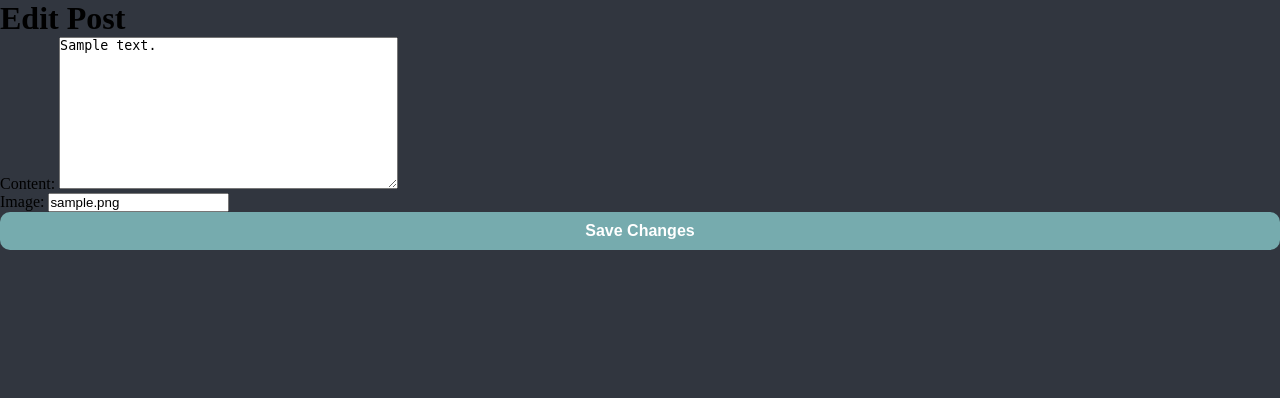
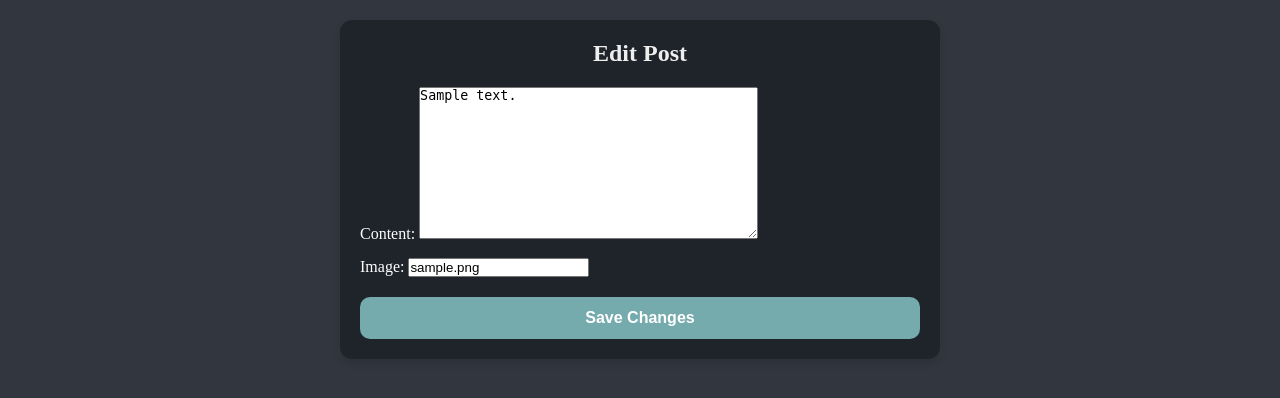
Before and after one commit to p-harting/djocial, a Django app: a page that uses posts/templates/edit_post.html in a window 1280 px wide. Shown: the part 58-456 px from the top of the page. Run offline with Django 4.2, Linux system fonts and the light colour scheme; a user stored in the database is signed in; tables that the repository leaves empty hold one stand-in row (values such as "Sample post"); some libraries are stand-ins or nearby versions.

Commit message:
Add styling to edit_post.html

```diff
--- a/posts/templates/edit_post.html
+++ b/posts/templates/edit_post.html
@@ -1,15 +1,18 @@
 {% extends "base.html" %}
 
 {% block content %}
-<!-- Header indicating the purpose of the page -->
-<h1>Edit Post</h1>
+<div class="edit-post-container">
+    <h1 class="page-title">Edit Post</h1>
 
     <!-- Form for editing the post -->
-<form method="post">
+    <form method="post" class="edit-post-form">
         {% csrf_token %}
-    <!-- Render the form fields as paragraphs -->
+        <!-- Render the form fields with appropriate styling -->
+        <div class="form-group">
             {{ form.as_p }}
+        </div>
         <!-- Submit button to save the changes made to the post -->
         <button type="submit" class="btn btn-primary">Save Changes</button>
     </form>
+</div>
 {% endblock %}
--- a/static/css/style.css
+++ b/static/css/style.css
@@ -873,3 +873,67 @@ nav {
     color: #B0B0B0;
     font-size: 16px;
 }
+
+/* Edit post container styling */
+.edit-post-container {
+    max-width: 600px;
+    margin: 20px auto;
+    padding: 20px;
+    background-color: #1F242A;
+    border-radius: 12px;
+    box-shadow: 0 4px 8px rgba(0, 0, 0, 0.1);
+    color: #FFFFFF;
+}
+
+.page-title {
+    font-size: 24px;
+    margin-bottom: 20px;
+    color: #EEEEEE;
+    text-align: center;
+}
+
+/* Form styling */
+.edit-post-form {
+    display: flex;
+    flex-direction: column;
+    gap: 20px;
+}
+
+.form-group {
+    display: flex;
+    flex-direction: column;
+    gap: 15px;
+}
+
+.form-group .form-control {
+    width: 100%;
+    padding: 15px;
+    border: 1px solid #dcdcdc;
+    border-radius: 10px;
+    font-size: 16px;
+    background-color: #2A2D32;
+    color: #FFFFFF;
+    box-sizing: border-box;
+}
+
+.form-group .form-control::placeholder {
+    color: #a0a0a0;
+}
+
+.btn-primary {
+    background-color: #76ABAE;
+    color: #FFFFFF;
+    border: none;
+    padding: 12px 20px;
+    border-radius: 10px;
+    font-size: 16px;
+    cursor: pointer;
+    transition: background-color 0.3s, transform 0.3s;
+    width: 100%;
+    text-align: center;
+}
+
+.btn-primary:hover {
+    background-color: #4c7072;
+    transform: scale(1.05);
+}
```
Lines whose indentation alone changed are shown as unchanged.
